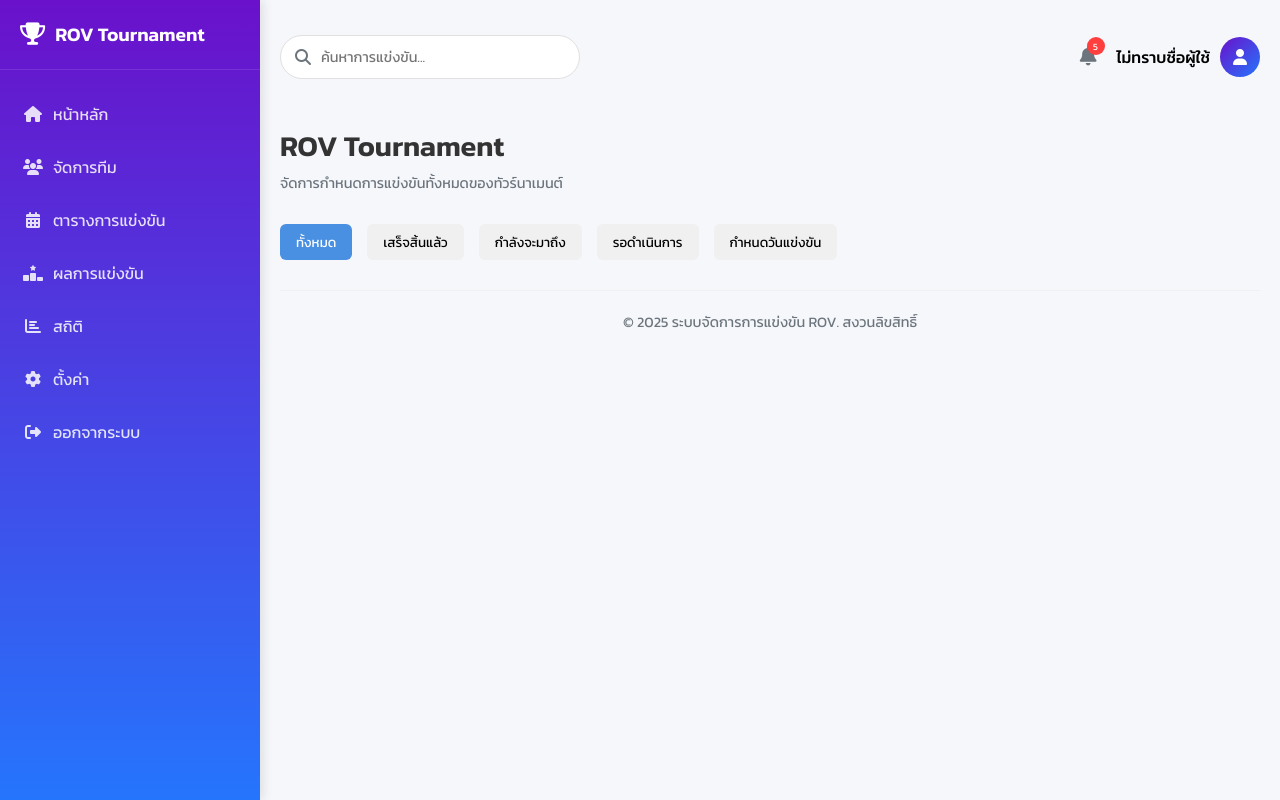
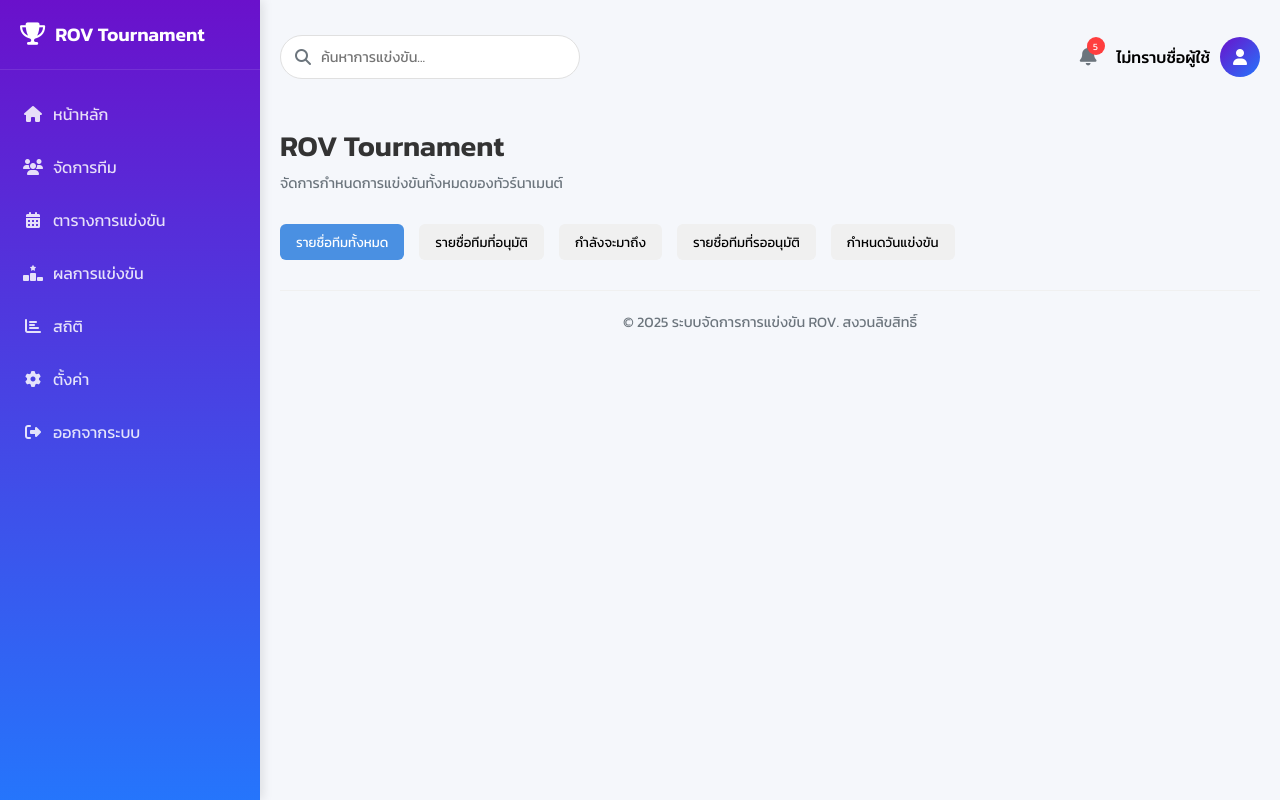
Before and after one commit to kihwchetsada/project, a PHP site: page /backend/dashboard.php in a window 1280 px wide. Run offline with PHP 8.4, Linux system fonts and the light colour scheme; the visitor is signed in with stand-in values (Sample User, id 1).

Commit message:
ทำการแก้ไขแล้วดีบัค

```diff
--- a/backend/dashboard.php
+++ b/backend/dashboard.php
@@ -103,10 +103,10 @@ $tournaments = [/* ตัวอย่างข้อมูลหรือ query
 
             <!-- ส่วนการกรอง -->
             <div class="schedule-filters">
-                <button class="filter-button active" data-filter="all">ทั้งหมด</button>
-                <button class="filter-button" data-filter="completed">เสร็จสิ้นแล้ว</button>
+                <button class="filter-button active" data-filter="all">รายชื่อทีมทั้งหมด</button>
+                <button class="filter-button" data-filter="completed">รายชื่อทีมที่อนุมัติ</button>
                 <button class="filter-button" data-filter="upcoming">กำลังจะมาถึง</button>
-                <button class="filter-button" data-filter="pending">รอดำเนินการ</button>
+                <button class="filter-button" data-filter="pending">รายชื่อทีมที่รออนุมัติ</button>
                 <button class="filter-button" onclick="window.location.href='competition.php'">กำหนดวันแข่งขัน</button>
             </div>
 
```
Also changed, not shown: backend/view_the_teams.php (+15 -1 lines).
